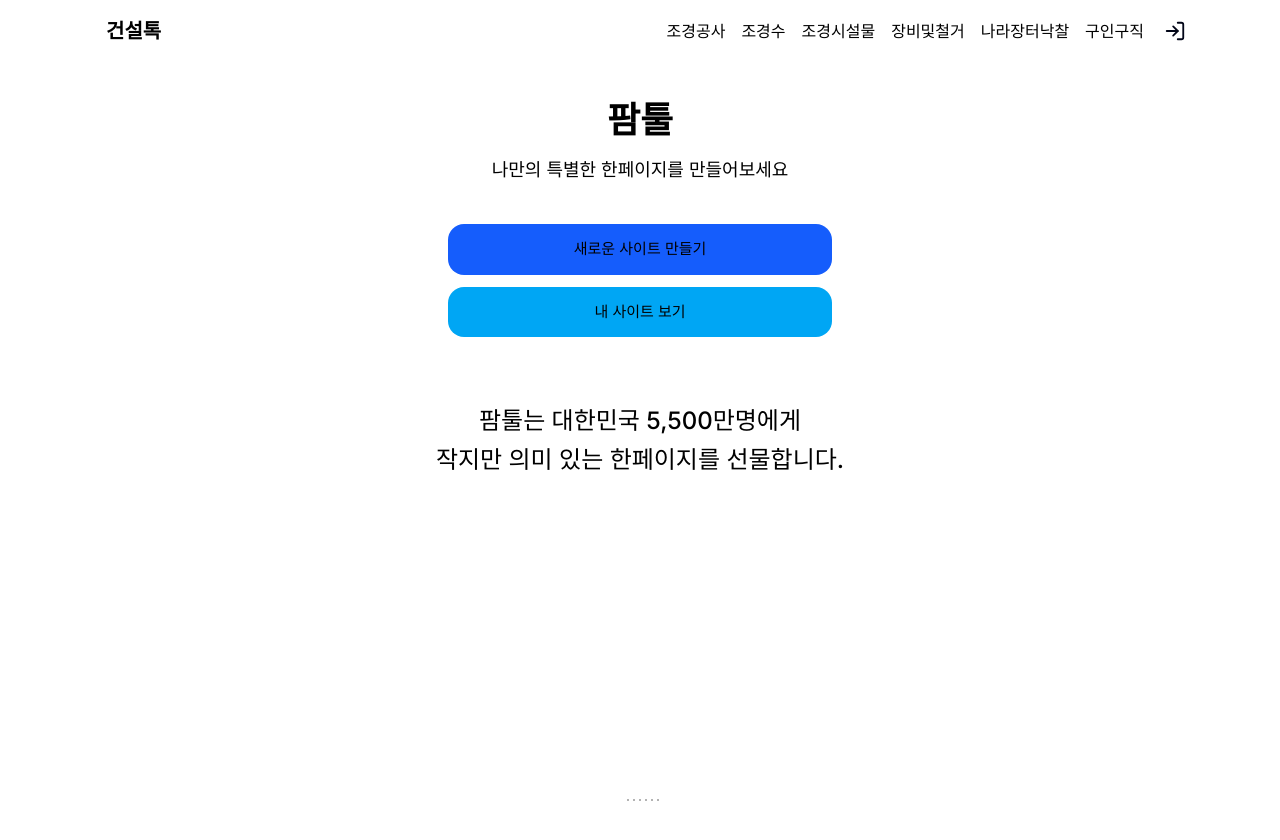
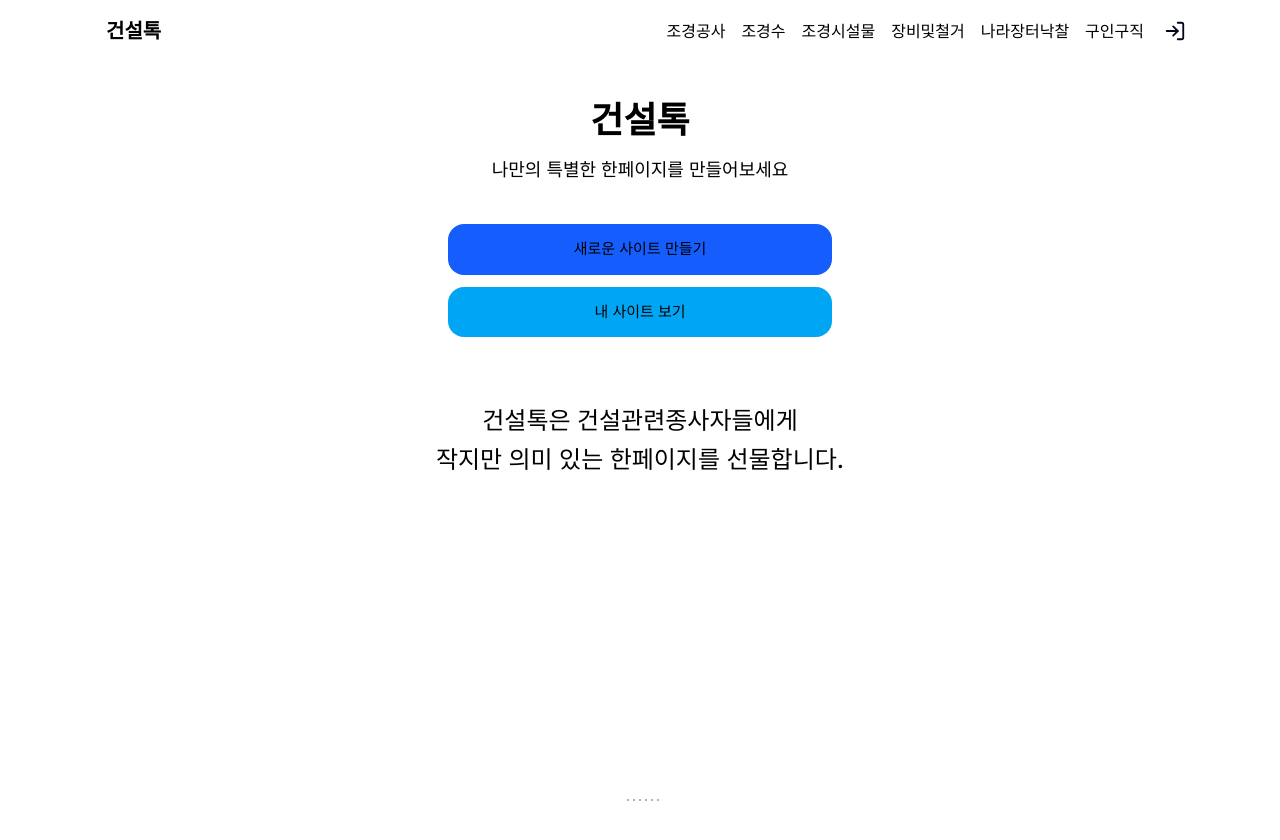
Before and after one commit to RYUJINYOUL/farmtool, a Next.js app: page / in a window 1280 px wide. Shown: the top 840 px of the page. Built offline with nearby package versions, Linux system fonts and the light colour scheme; no server answers.

Commit message:
kunsultalk22

```diff
--- a/app/(site)/page.jsx
+++ b/app/(site)/page.jsx
@@ -130,7 +130,7 @@ export default function Page() {
   return (
     <div className='pt-5'>
       <div className="flex flex-col items-center justify-center py-12 text-center mb-12">
-        <h1 className="text-4xl font-bold text-black mb-4">팜툴</h1>
+        <h1 className="text-4xl font-bold text-black mb-4">건설톡</h1>
         <p className="text-lg text-black mb-10">나만의 특별한 한페이지를 만들어보세요</p>
 
         <div className="grid gap-3 w-full md:max-w-sm mx-auto mb-16">
@@ -139,12 +139,12 @@ export default function Page() {
         </div>
 
         <h2 className="md:hidden text-xl font-medium text-black mb-12 leading-relaxed">
-          팜툴는 대한민국 5,500만명에게
+          건설톡은 건설관련종사자들에게
           작지만 의미 있는 한페이지를 선물합니다.
         </h2>
 
         <h2 className="md:block hidden text-2xl font-medium text-black mb-12 leading-relaxed">
-          팜툴는 대한민국 5,500만명에게<br />
+          건설톡은 건설관련종사자들에게<br />
           작지만 의미 있는 한페이지를 선물합니다.
         </h2>
 
--- a/app/layout.tsx
+++ b/app/layout.tsx
@@ -10,7 +10,7 @@ const inter = Inter({ subsets: ["latin"] });
 
 
 export const metadata: Metadata = {
-  title: '팜툴 - 나만의 링크 모음',
+  title: '건설톡 - 건설의 모든 정보',
   description: '당신만의 특별한 링크 모음을 만들어보세요',
 }
 
--- a/app/nara/page.jsx
+++ b/app/nara/page.jsx
@@ -578,7 +578,7 @@ const PCFilterUI = (
   return (
     <div className="min-h-screen bg-gray-50 pt-15">
       <div className="max-w-7xl mx-auto px-4 py-6">
-        <h1 className="text-xl font-bold text-gray-900 mb-6">나라장터 낙찰 목록</h1>
+        <h1 className="text-xl font-bold text-gray-900 mb-6">낙찰 목록</h1>
 
         {/* 모바일: Floating Action Button */}
         <div className="fixed bottom-6 right-6 md:hidden z-40">
```
